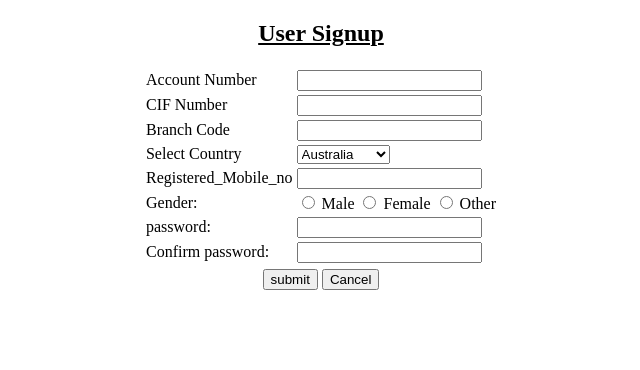
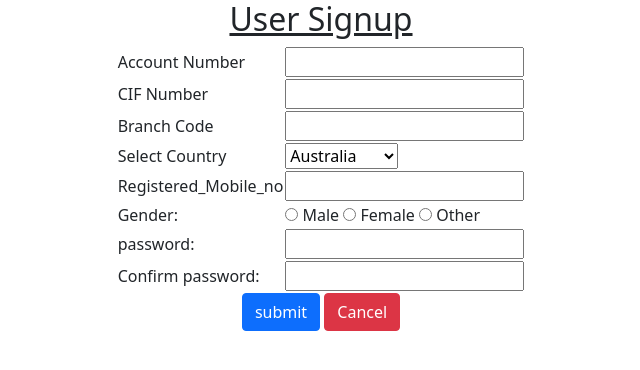
Before and after one commit to Kavin0030/BankProject, a plain HTML site: page html/signup.html in a window 1280 px wide. Shown: the whole page, without its empty margins (319-959 px from the left). Drawn offline with nearby package versions, Linux system fonts and the light colour scheme.

Commit message:
add Boot

```diff
--- a/html/signup.html
+++ b/html/signup.html
@@ -5,7 +5,7 @@
     <meta charset="UTF-8">
     <meta name="viewport" content="width=device-width, initial-scale=1.0">
     <title>Signup Page</title>
-
+    <link href="https://cdn.jsdelivr.net/npm/bootstrap@5.0.2/dist/css/bootstrap.min.css" rel="stylesheet" integrity="sha384-EVSTQN3/azprG1Anm3QDgpJLIm9Nao0Yz1ztcQTwFspd3yD65VohhpuuCOmLASjC" crossorigin="anonymous">
 <body>
     <center>
         <h2><u>User Signup</u></h2>
@@ -67,8 +67,8 @@
             <table>
                 <tr>
                     <td>
-                        <a href="./login.html"><input type="submit" value="submit" value="submit" /></a>
-                        <input type="reset" value="Cancel" value="Cancel"/>
+                        <a href="./login.html"><input type="submit" value="submit" value="submit" class="btn btn-primary" /></a>
+                        <input type="reset" value="Cancel" value="Cancel" class="btn btn-danger"/>
                     </td>
                 </tr>
             </table>
```
